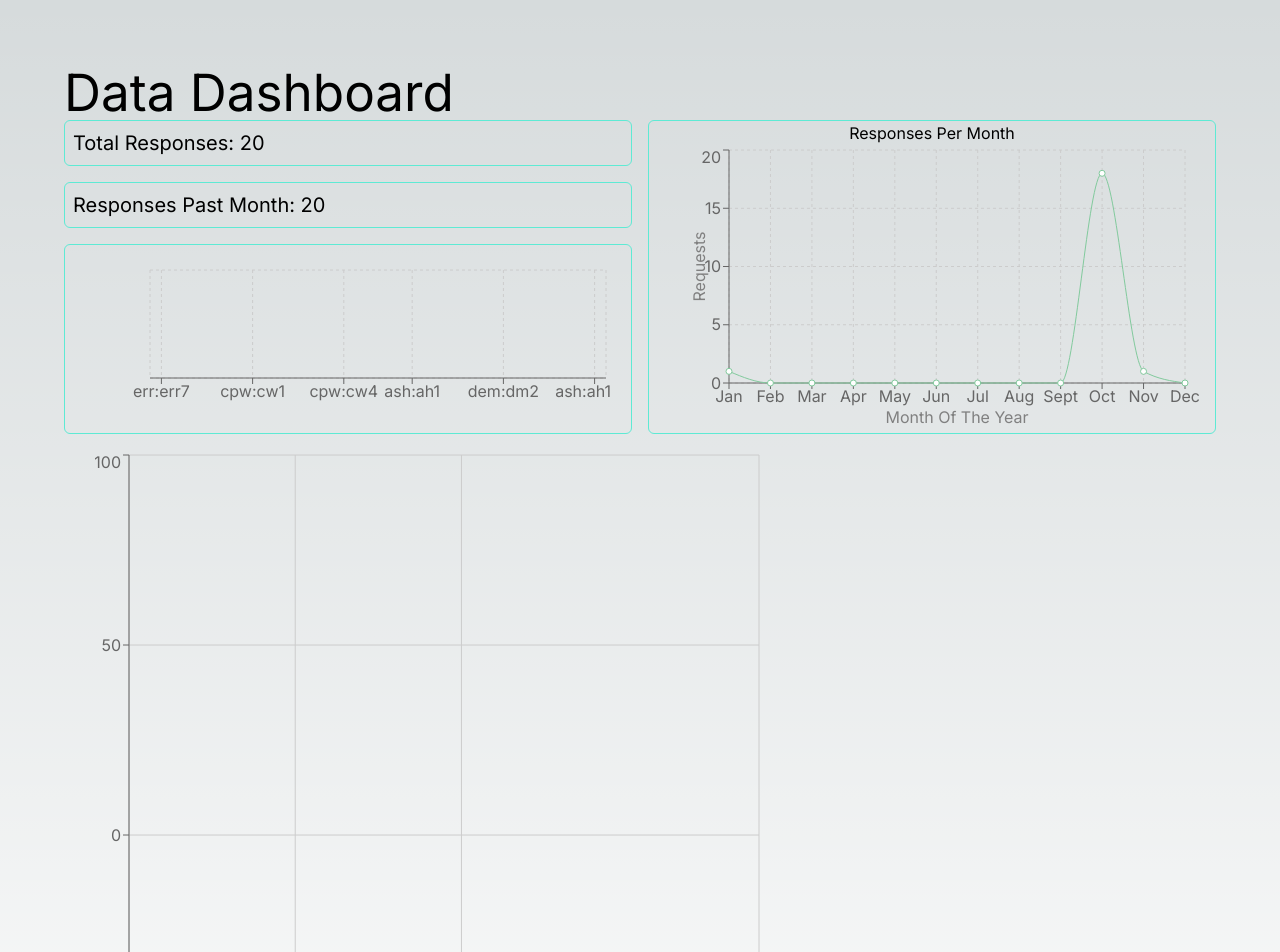
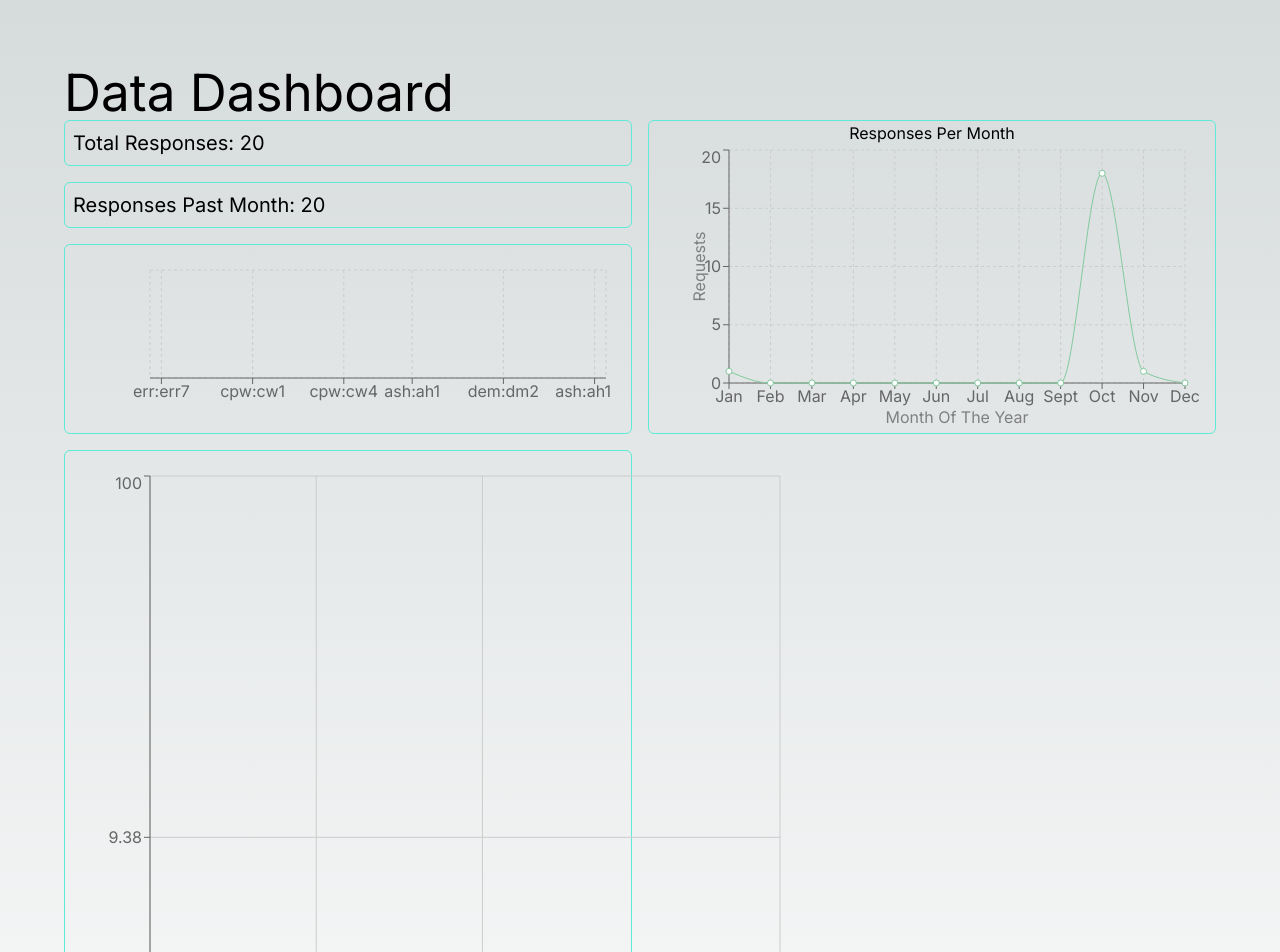
Before and after one commit to hcs-t4sg/eng-f23-community-response-works2, a Next.js app: page /dataDashboard in a window 1280 px wide. Shown: the top 952 px of the page. Built offline with nearby package versions, Linux system fonts and the light colour scheme.

Commit message:
recharts scatter

```diff
--- a/src/app/dataDashboard/components/RechartsScatter.tsx
+++ b/src/app/dataDashboard/components/RechartsScatter.tsx
@@ -25,7 +25,6 @@ export default function RechartsScatter(
       let latitude = location?.latitude ;
       if (longitude  == undefined || latitude == undefined) {
         // In case the data in createdAt isn't correct. This happened with one of the objects
-        console.log(request);
         return;
       }
 
@@ -41,23 +40,32 @@ export default function RechartsScatter(
     });
 
     // rounding to two decimal places to potentially help see the other points that are currently not visible
-    longitudes_latitudes.forEach((element : {latitude: number, longitude:number}) => {
+    longitudes_latitudes.forEach((element: { latitude: number, longitude: number }) => {
         element.latitude = +(element.latitude.toFixed(2));
         element.longitude = +(element.longitude.toFixed(2));
     });
-    console.log(longitudes_latitudes)
+    console.log(longitudes_latitudes);
+
+
     return (
 
+      <ScatterChart width={700} height={800}>
+        <CartesianGrid />
+        <XAxis type="number" dataKey="latitude" domain={[40, 50]}/>
+        <YAxis type="number" dataKey="longitude"  domain={[-75, 100]} />
+        <Scatter data={longitudes_latitudes} fill="green" />
+        </ScatterChart>
+    );
 
-        <ScatterChart width={700} height={800}>
-            <CartesianGrid />
-            <XAxis type="number" dataKey="latitude" domain={[40, 50]}/>
-            <YAxis type="number" dataKey="longitude"  domain={[-100, 100]} />
-            <Scatter data={longitudes_latitudes} fill="green" />
-         </ScatterChart>
+  }
 
-    );
-  }
+
+//   <ScatterChart width={700} height={800}>
+//   <CartesianGrid />
+//   <XAxis type="number" dataKey="latitude" domain={[40, 50]}/>
+//   <YAxis type="number" dataKey="longitude"  domain={[100, -75]} />
+//   <Scatter data={longitudes_latitudes} fill="green" />
+// </ScatterChart>
 
 
 
--- a/src/app/dataDashboard/page.tsx
+++ b/src/app/dataDashboard/page.tsx
@@ -88,9 +88,12 @@ function DataDashboard() {
         {/* Side bar chart ordered by size - Div for responses by crisis type */}
 
         {/* Responses by location will be given here */}
-        <div className=''></div>
+        <div className='border border-teal-300 rounded-md row-span-2 col-span-2 p-5'>
+        {RechartsScatter({dashboardData})}
+        </div>
       </div>
-      {RechartsScatter({dashboardData})}
+      <div></div>
+
     </div>
   );
 }
```
